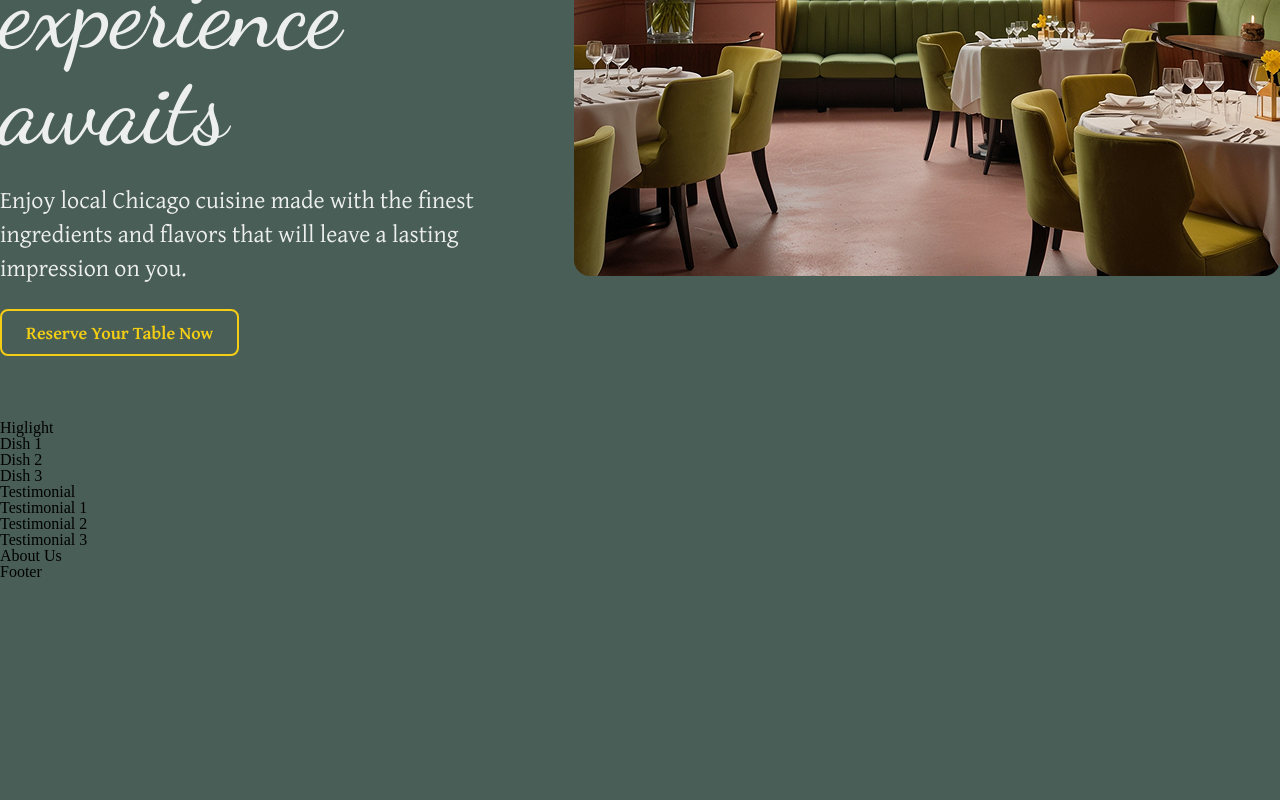
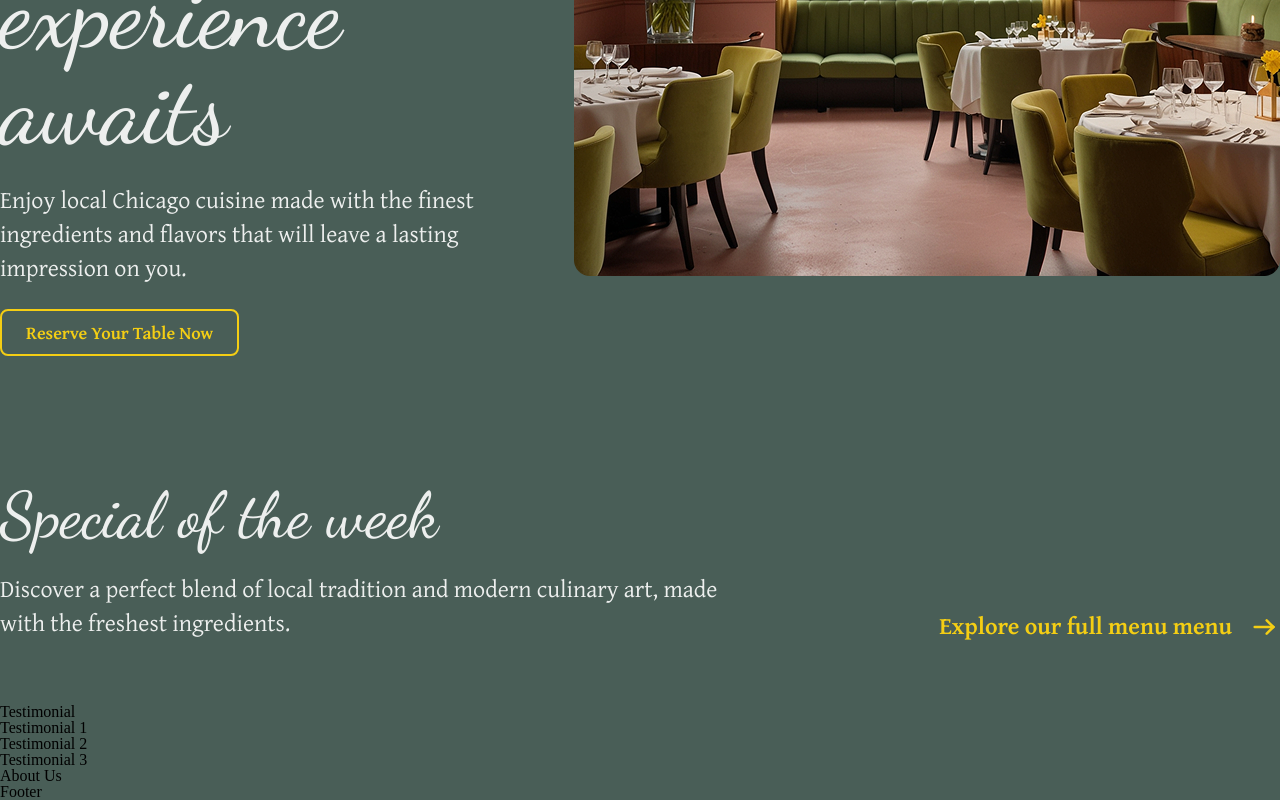
Before and after one commit to devmarto/little-lemon, a React (Create React App) app: page / in a window 1280 px wide. Shown: the part 497-1297 px from the top of the page. Before the commit the page ends 1077 px from the top, so only its background shows below. Built offline with nearby package versions, Linux system fonts and the light colour scheme.

Commit message:
create highlight and title component

```diff
--- /dev/null
+++ b/src/components/Highlight/Highlight.css
@@ -0,0 +1,18 @@
+.highlight{
+    padding: 4rem 0;
+}
+.highlight-header{
+    display: flex;
+    justify-content: space-between;
+    align-items: end;
+}
+.highlight-button{
+    display: flex;
+    color: #F4CE14;
+    font-family: 'Gentium Plus';
+    font-size: 1.5rem;
+    font-weight: bold;
+    text-decoration: none;
+    align-items: center;
+    gap: 1rem;
+}
--- a/src/components/Highlight/Highlight.js
+++ b/src/components/Highlight/Highlight.js
@@ -1,16 +1,24 @@
+import "./Highlight.css";
+import Title from "../Title/Title";
 function Highlight(){
   return(
-    <section>
-      <p>Higlight</p>
-      <article>
-        Dish 1
-      </article>
-      <article>
-        Dish 2
-      </article>
-      <article>
-        Dish 3
-      </article>
+    <section className="container">
+      <div className="highlight">
+        <div className="highlight-header">
+          <Title
+            title="Special of the week"
+            description="Discover a perfect blend of local tradition and modern culinary art, made with the freshest ingredients."
+          />
+          <a href="#" className="highlight-button">
+            Explore our full menu menu
+            <svg width="32" height="29" viewBox="0 0 32 29" fill="none" xmlns="http://www.w3.org/2000/svg">
+              <path d="M25.3333 16.0002H6.66663" stroke="#F4CE14" stroke-width="2.5" stroke-linecap="round" stroke-linejoin="round"/>
+              <path d="M18.6666 22.6667L25.3333 16" stroke="#F4CE14" stroke-width="2.5" stroke-linecap="round" stroke-linejoin="round"/>
+              <path d="M18.6666 9.3335L25.3333 16.0002" stroke="#F4CE14" stroke-width="2.5" stroke-linecap="round" stroke-linejoin="round"/>
+            </svg>
+          </a>
+        </div>
+      </div>
     </section>
   )
 }
--- /dev/null
+++ b/src/components/Title/Title.css
@@ -0,0 +1,19 @@
+.title-text{
+    max-width: 750px;
+    width: 100%;
+}
+.title-title{
+    font-family: 'Dancing Script';
+    font-size: 4rem;
+    color: #EDEFEE;
+    font-weight: 500;
+    margin-bottom: 1.5rem;
+}
+.title-description{
+    font-family: 'Gentium Plus';
+    font-size: 1.5rem;
+    line-height: 2.125rem;
+    color: #EDEFEE;
+    font-weight: 500;
+
+}
--- /dev/null
+++ b/src/components/Title/Title.js
@@ -0,0 +1,12 @@
+import "./Title.css";
+
+function Title({title, description}){
+  return(
+    <div className="title-text">
+        <h2 className="title-title">{title}</h2>
+        <p className="title-description">{description}</p>
+    </div>
+  )
+}
+
+export default Title;
```
